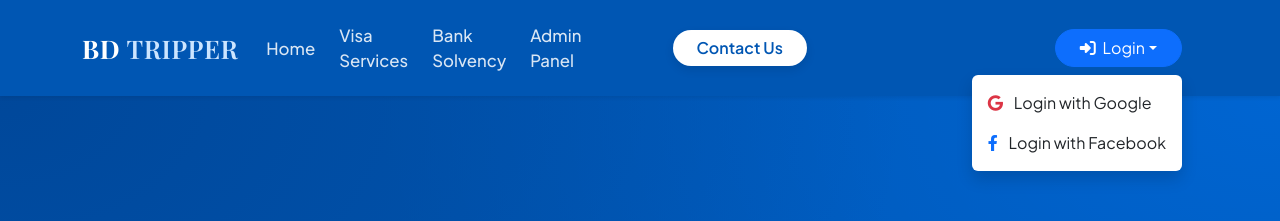
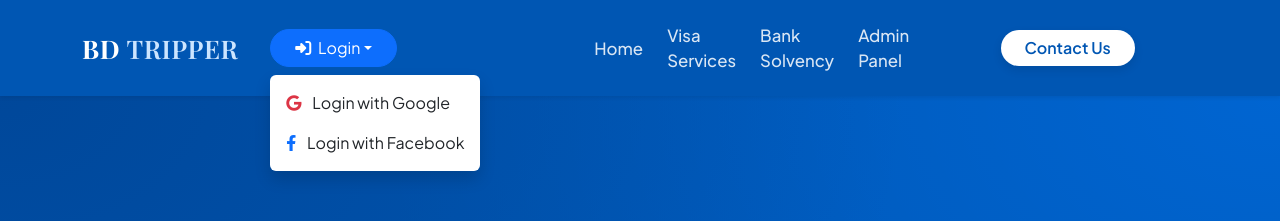
Before and after one commit to imranislam7221-commits/bdtrippers, a Next.js app: page / in a window 1280 px wide. Both pictures are taken after a click on the button "Login". Shown: the top 221 px of the page. Built offline with nearby package versions, Linux system fonts and the light colour scheme; no server answers; the database is empty.

Commit message:
UI: Moved login system to the left side of the header

```diff
--- a/src/components/layout/Header.tsx
+++ b/src/components/layout/Header.tsx
@@ -51,12 +51,57 @@ export default function Header() {
 
   return (
     <nav className="navbar navbar-expand-lg custom-navbar sticky-top shadow-sm">
-      <div className="container d-flex justify-content-between">
+      <div className="container d-flex justify-content-between align-items-center">
         <Link className="navbar-brand brand-logo" href="/">
           BD <span className="fw-light">TRIPPER</span>
         </Link>
 
-        <div className={`collapse navbar-collapse flex-grow-0 ${isNavOpen ? 'show' : ''}`} id="navbarNav">
+        {/* Login System (Moved to the left) */}
+        <div className="d-flex align-items-center ms-lg-3 me-auto order-lg-2" id="auth-btn-container">
+          {user ? (
+            <div className={`dropdown ${isDropdownOpen ? 'show' : ''}`}>
+              <button
+                className="btn btn-outline-primary dropdown-toggle rounded-pill"
+                type="button"
+                onClick={toggleDropdown}
+              >
+                {user.photoURL && (
+                  <img src={user.photoURL} alt={user.displayName || "User"} width="25" className="rounded-circle me-1" />
+                )}
+                {user.displayName?.split(" ")[0] || "User"}
+              </button>
+              <ul className={`dropdown-menu dropdown-menu-end shadow border-0 mt-2 ${isDropdownOpen ? 'show' : ''}`} style={{ position: isDropdownOpen ? 'absolute' : 'static', left: 0 }}>
+                <li><Link className="dropdown-item" href="/dashboard" onClick={() => setIsDropdownOpen(false)}>Dashboard</Link></li>
+                <li><hr className="dropdown-divider" /></li>
+                <li><button className="dropdown-item" onClick={() => { handleLogout(); setIsDropdownOpen(false); }}>Logout</button></li>
+              </ul>
+            </div>
+          ) : (
+            <div className={`dropdown ${isDropdownOpen ? 'show' : ''}`}>
+              <button
+                className="btn btn-primary rounded-pill px-3 px-md-4 dropdown-toggle"
+                type="button"
+                onClick={toggleDropdown}
+              >
+                <i className="fas fa-sign-in-alt me-1"></i> Login
+              </button>
+              <ul className={`dropdown-menu dropdown-menu-end shadow border-0 mt-2 ${isDropdownOpen ? 'show' : ''}`} style={{ position: isDropdownOpen ? 'absolute' : 'static', left: 0 }}>
+                <li>
+                  <button className="dropdown-item py-2" onClick={() => { loginWithGoogle(); setIsDropdownOpen(false); }}>
+                    <i className="fab fa-google text-danger me-2"></i> Login with Google
+                  </button>
+                </li>
+                <li>
+                  <button className="dropdown-item py-2" onClick={() => { loginWithFacebook(); setIsDropdownOpen(false); }}>
+                    <i className="fab fa-facebook-f text-primary me-2" style={{ color: "#1877F2" }}></i> Login with Facebook
+                  </button>
+                </li>
+              </ul>
+            </div>
+          )}
+        </div>
+
+        <div className={`collapse navbar-collapse flex-grow-0 order-lg-3 ${isNavOpen ? 'show' : ''}`} id="navbarNav">
           <ul className="navbar-nav align-items-center">
             <li className="nav-item">
               <Link className="nav-link custom-link" href="/" onClick={() => setIsNavOpen(false)}>Home</Link>
@@ -76,52 +121,8 @@ export default function Header() {
           </ul>
         </div>
 
-        <div className="ms-auto d-flex align-items-center me-3" id="auth-btn-container">
-          {user ? (
-            <div className={`dropdown ${isDropdownOpen ? 'show' : ''}`}>
-              <button
-                className="btn btn-outline-primary dropdown-toggle rounded-pill"
-                type="button"
-                onClick={toggleDropdown}
-              >
-                {user.photoURL && (
-                  <img src={user.photoURL} alt={user.displayName || "User"} width="25" className="rounded-circle me-1" />
-                )}
-                {user.displayName?.split(" ")[0] || "User"}
-              </button>
-              <ul className={`dropdown-menu dropdown-menu-end shadow border-0 mt-2 ${isDropdownOpen ? 'show' : ''}`} style={{ position: isDropdownOpen ? 'absolute' : 'static', right: 0 }}>
-                <li><Link className="dropdown-item" href="/dashboard" onClick={() => setIsDropdownOpen(false)}>Dashboard</Link></li>
-                <li><hr className="dropdown-divider" /></li>
-                <li><button className="dropdown-item" onClick={() => { handleLogout(); setIsDropdownOpen(false); }}>Logout</button></li>
-              </ul>
-            </div>
-          ) : (
-            <div className={`dropdown ${isDropdownOpen ? 'show' : ''}`}>
-              <button
-                className="btn btn-primary rounded-pill px-3 px-md-4 dropdown-toggle"
-                type="button"
-                onClick={toggleDropdown}
-              >
-                <i className="fas fa-sign-in-alt me-1"></i> Login
-              </button>
-              <ul className={`dropdown-menu dropdown-menu-end shadow border-0 mt-2 ${isDropdownOpen ? 'show' : ''}`} style={{ position: isDropdownOpen ? 'absolute' : 'static', right: 0 }}>
-                <li>
-                  <button className="dropdown-item py-2" onClick={() => { loginWithGoogle(); setIsDropdownOpen(false); }}>
-                    <i className="fab fa-google text-danger me-2"></i> Login with Google
-                  </button>
-                </li>
-                <li>
-                  <button className="dropdown-item py-2" onClick={() => { loginWithFacebook(); setIsDropdownOpen(false); }}>
-                    <i className="fab fa-facebook-f text-primary me-2" style={{ color: "#1877F2" }}></i> Login with Facebook
-                  </button>
-                </li>
-              </ul>
-            </div>
-          )}
-        </div>
-
         <button
-          className="navbar-toggler border-0 shadow-none px-2 d-lg-none"
+          className="navbar-toggler border-0 shadow-none px-2 d-lg-none order-lg-4"
           type="button"
           onClick={toggleNav}
         >
```
